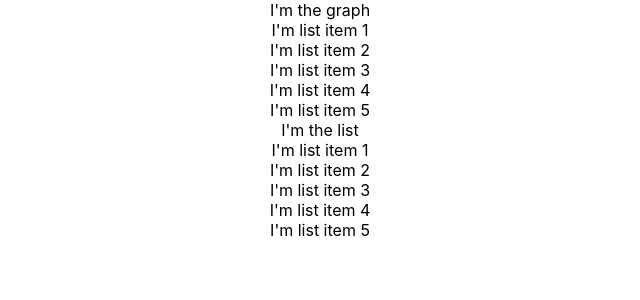
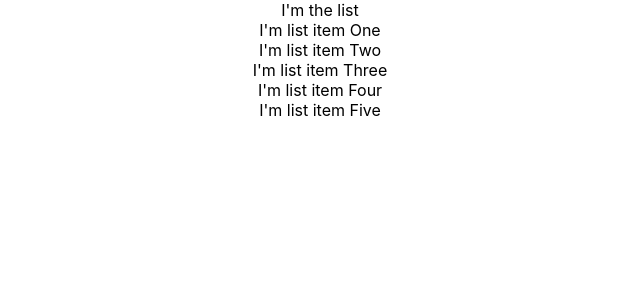
Before and after one commit to AlexGaiser/graphulist, a React (Create React App) app: page / in a window 1280 px wide. Shown: the top 300 px of the page, without its empty margins (320-960 px from the left). Built offline with nearby package versions, Linux system fonts and the light colour scheme.

Commit message:
can select specific item and pass to edit form

```diff
--- a/src/App.js
+++ b/src/App.js
@@ -1,14 +1,30 @@
 import React, { Component } from 'react';
-import logo from './logo.svg';
 import './App.css';
 import List from './components/list/List';
 import Graph from './components/graph/Graph';
+import ItemForm from './components/ItemForm'
 
 class App extends Component {
   state = {
-    items: [{name: 1}, {name: 2}, {name: 3}, {name: 4}, {name: 5}]
+    items: [{id:1, name: 'One'}, {id: 2, name: 'Two'}, {id: 3, name: 'Three'}, {id: 4, name:'Four'}, {id: 5, name: 'Five'}],
+    itemToEdit: null
   }
 
+  getItemById = id => {
+    let currentItem = this.state.items.find(item =>
+      item.id === Number(id)
+    )
+    return currentItem
+  }
+
+  setEditItem = e => {
+    let id = e.target.id
+    let item = this.getItemById(id)
+
+    this.setState(prevState => ({
+      itemToEdit: item
+    }))
+  }
 
   render() {
     return (
@@ -27,8 +43,13 @@ class App extends Component {
             Learn React
           </a>
         </header> */}
-        <Graph items={this.state.items} />
-        <List items={this.state.items} />
+
+        {/* <Graph setEditItem={this.setEditItem} items={this.state.items} /> */}
+        <List setEditItem={this.setEditItem} items={this.state.items} />
+        {
+          this.state.itemToEdit &&
+          <ItemForm itemToEdit={this.state.itemToEdit}/>
+        }
       </div>
     );
   }
--- /dev/null
+++ b/src/components/ItemForm.js
@@ -0,0 +1,43 @@
+import React, { Component } from 'react'
+
+class ItemForm extends Component {
+  state = {
+    maxComplexity: null
+  }
+
+  setComplexity = (e) => {
+    let val = Number(e.target.value)
+    this.setState(prevState => ({
+      maxComplexity: val
+    }))
+  }
+
+  renderOptions = (quantity) => {
+    let options = []
+    for (let i = 0; i < quantity + 1; i++) {
+      options.push(<option value={i}>{i}</option>)
+    }
+    return options
+  }
+
+  render() {
+    console.log(this.props.itemToEdit)
+    return (
+      <div className="form-container">
+        <input placeholder="Name" type="text"/>
+        <input placeholder="Description" type="text"/>
+
+
+        {/* <input onChange={this.setComplexity} placeholder="Max Complexity" type="number"/>
+        {
+          this.state.maxComplexity &&
+          <select name="complexity" id="">
+            {this.renderOptions(this.state.maxComplexity)}
+          </select>
+        } */}
+      </div>
+    );
+  }
+}
+
+export default ItemForm;
--- a/src/components/graph/Graph.js
+++ b/src/components/graph/Graph.js
@@ -4,7 +4,7 @@ import GraphItem from '../list/ListItem';
 const Graph = (props) => {
   let graphItems = props.items.map((item, key) => {
     return (
-      <GraphItem item={item} key={key} />
+      <GraphItem setEditItem={props.setEditItem} id={item.id} item={item} key={key} />
     )
   })
 
--- a/src/components/graph/GraphItem.js
+++ b/src/components/graph/GraphItem.js
@@ -1,9 +1,10 @@
 import React from 'react'
 
 const GraphItem = (props) => {
+  props.setEditItem(e.currentTarget.id)
 
   return (
-    <div id={props.key} className="graph-item-container">
+    <div onClick={} id={props.id} className="graph-item-container">
       I'm graph item {props.item.name}
     </div>
   )
--- a/src/components/list/List.js
+++ b/src/components/list/List.js
@@ -4,7 +4,7 @@ import ListItem from './ListItem'
 const List = (props) => {
   let listItems = props.items.map((item, key) => {
     return (
-      <ListItem item={item} key={key} />
+      <ListItem setEditItem={props.setEditItem} id={item.id} item={item} key={key}/>
     )
   })
 
--- a/src/components/list/ListItem.js
+++ b/src/components/list/ListItem.js
@@ -2,8 +2,9 @@ import React from 'react'
 
 const ListItem = (props) => {
 
+
   return (
-    <div id={props.key} className="list-item-container">
+    <div onClick={props.setEditItem} id={props.id} className="list-item-container">
       I'm list item {props.item.name}
     </div>
   )
```
